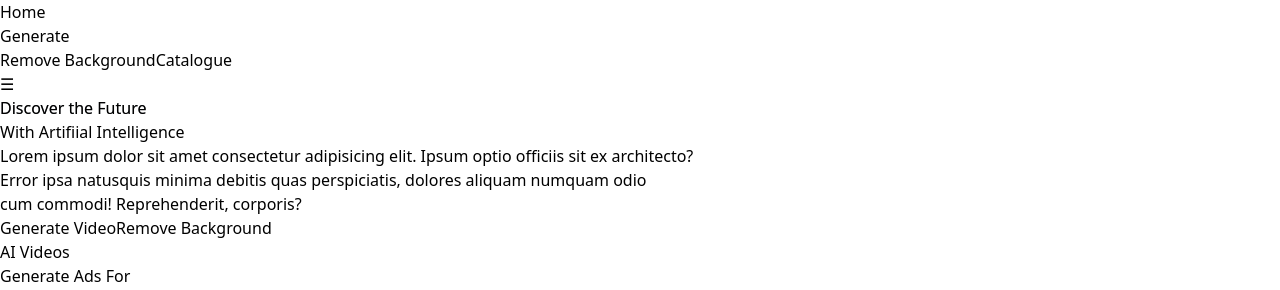
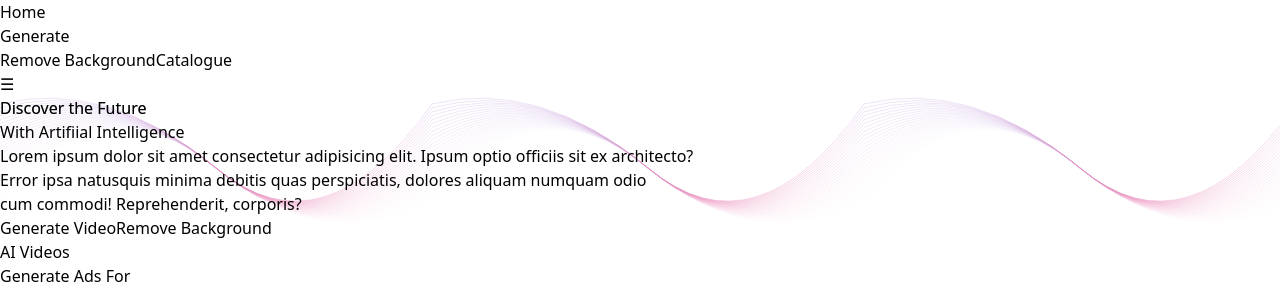
Before and after one commit to akshatttt321/video-scoring-api, a React (Vite) app in the folder Video-Scoring/: page / in a window 1280 px wide. Shown: the top 290 px of the page. Built offline with nearby package versions, Linux system fonts and the light colour scheme.

Commit message:
very minor change

```diff
--- a/Video-Scoring/src/components/Home.jsx
+++ b/Video-Scoring/src/components/Home.jsx
@@ -50,7 +50,10 @@ addEventListener("scroll", () => {
   return (
     <div className={`${showForm? 'h-screen overflow-hidden': 'h-full'} Main Scroll w-screen relative bg-no-repeat bg-contain bg-black`}>
       <Navbar showNav={showNav} setShowNav={setShowNav} />
-      <div className=" flex flex-col bg-[url(bg.svg)] bg-center bg-no-repeat gap-4 justify-center items-center min-h-screen h-full w-full">
+      <div
+      style={{backgroundImage:'url(bg.svg)'
+      }}
+      className="flex flex-col bg-center bg-no-repeat gap-4 justify-center items-center min-h-screen h-full w-full">
       <div className="gradient text-transparent text-5xl font-bold">
   Discover the Future
 </div>
```
